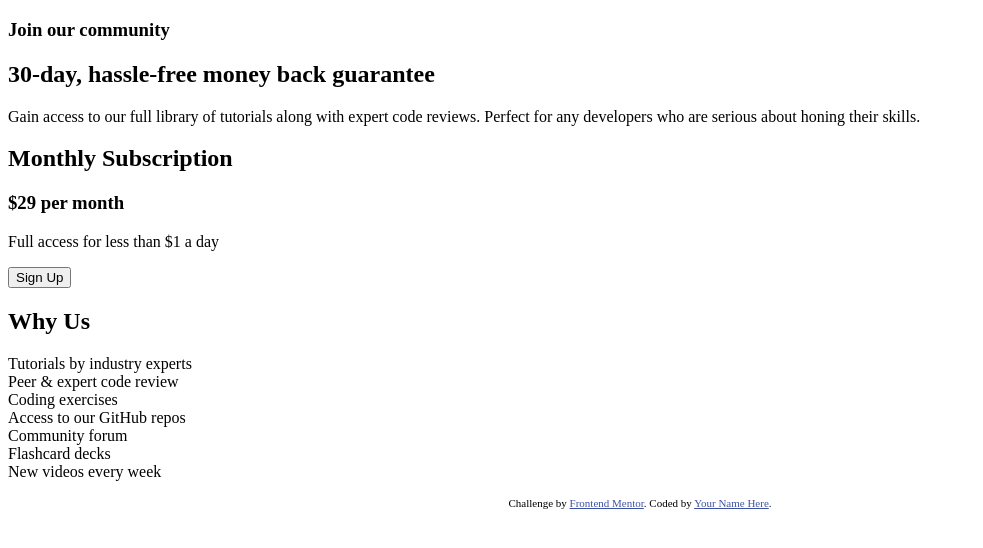
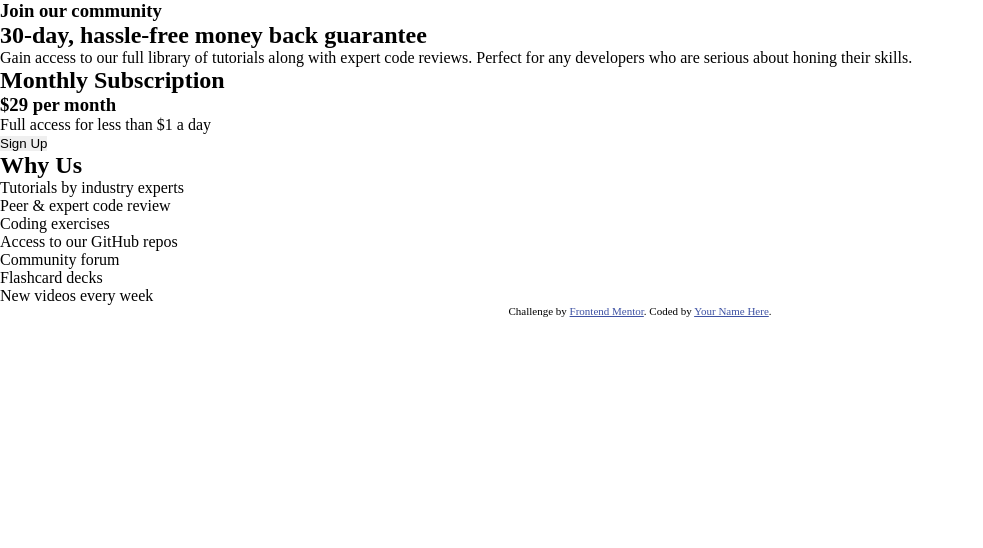
Before and after one commit to FelipeFerreiraSS/Single-price-grid-component, a plain HTML site: page index.html in a window 1280 px wide. Shown: the whole page, without its empty margins (0-983 px from the left). Drawn offline with Linux system fonts and the light colour scheme.

Commit message:
css inicial

```diff
--- a/index.html
+++ b/index.html
@@ -7,6 +7,7 @@
   <link rel="icon" type="image/png" sizes="32x32" href="./images/favicon-32x32.png">
   <link rel="preconnect" href="https://fonts.gstatic.com">
   <link href="https://fonts.googleapis.com/css2?family=Karla:wght@400;700&display=swap" rel="stylesheet">
+  <link rel="stylesheet" href="style.css">
 
   <title>Frontend Mentor | Single Price Grid Component</title>
 
--- /dev/null
+++ b/style.css
@@ -0,0 +1,17 @@
+* {
+  margin: 0;
+  padding: 0;
+  border: 0;
+  box-sizing: border-box;
+}
+
+:root {
+  --Cyan: hsl(179, 62%, 43%);
+  --BrightYellow: hsl(71, 73%, 54%);
+  --LightGray: hsl(204, 43%, 93%);
+  --GrayishBlue: hsl(218, 22%, 67%);
+}
+
+body {
+  font-size: 16px;
+}
```
